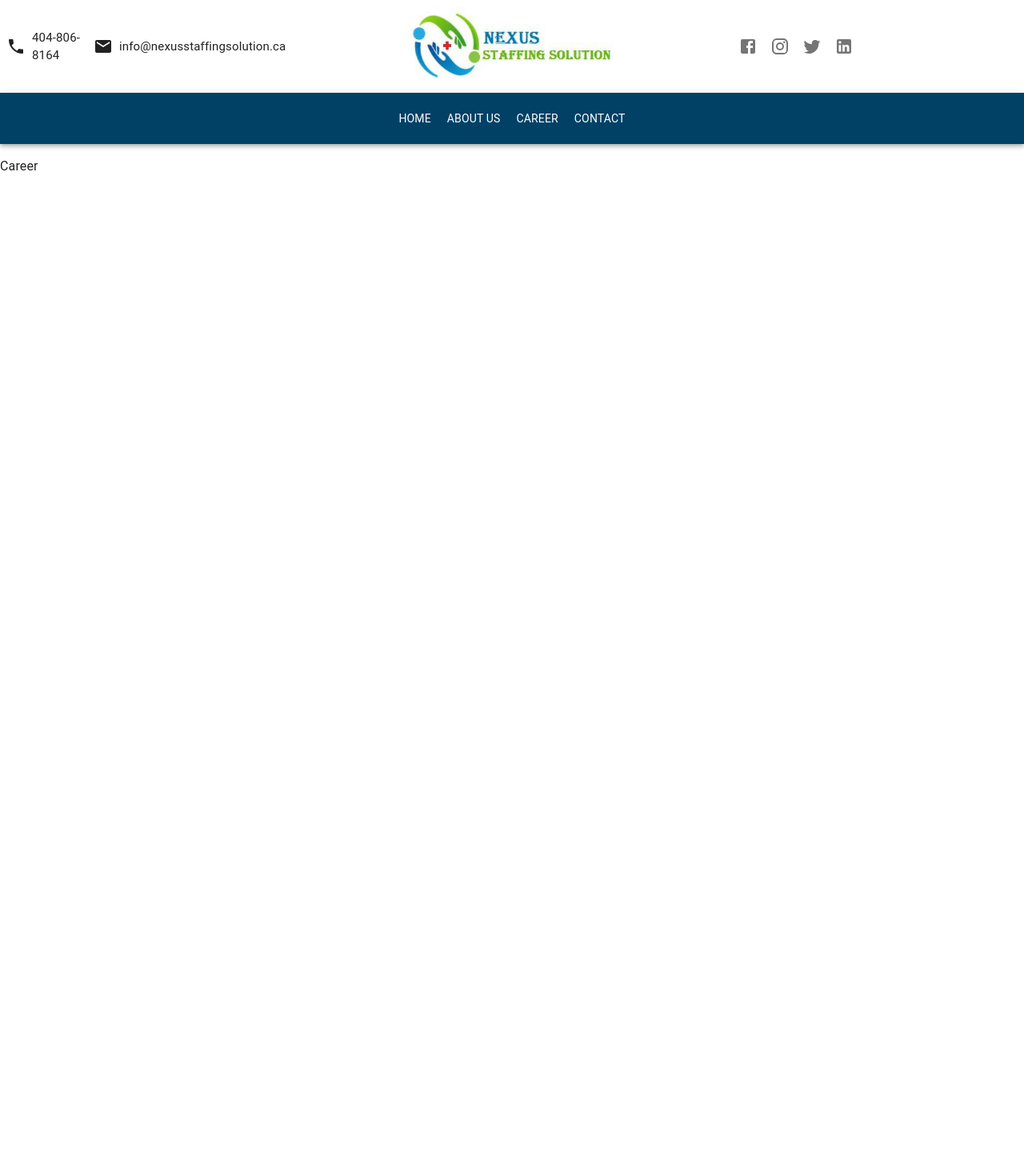
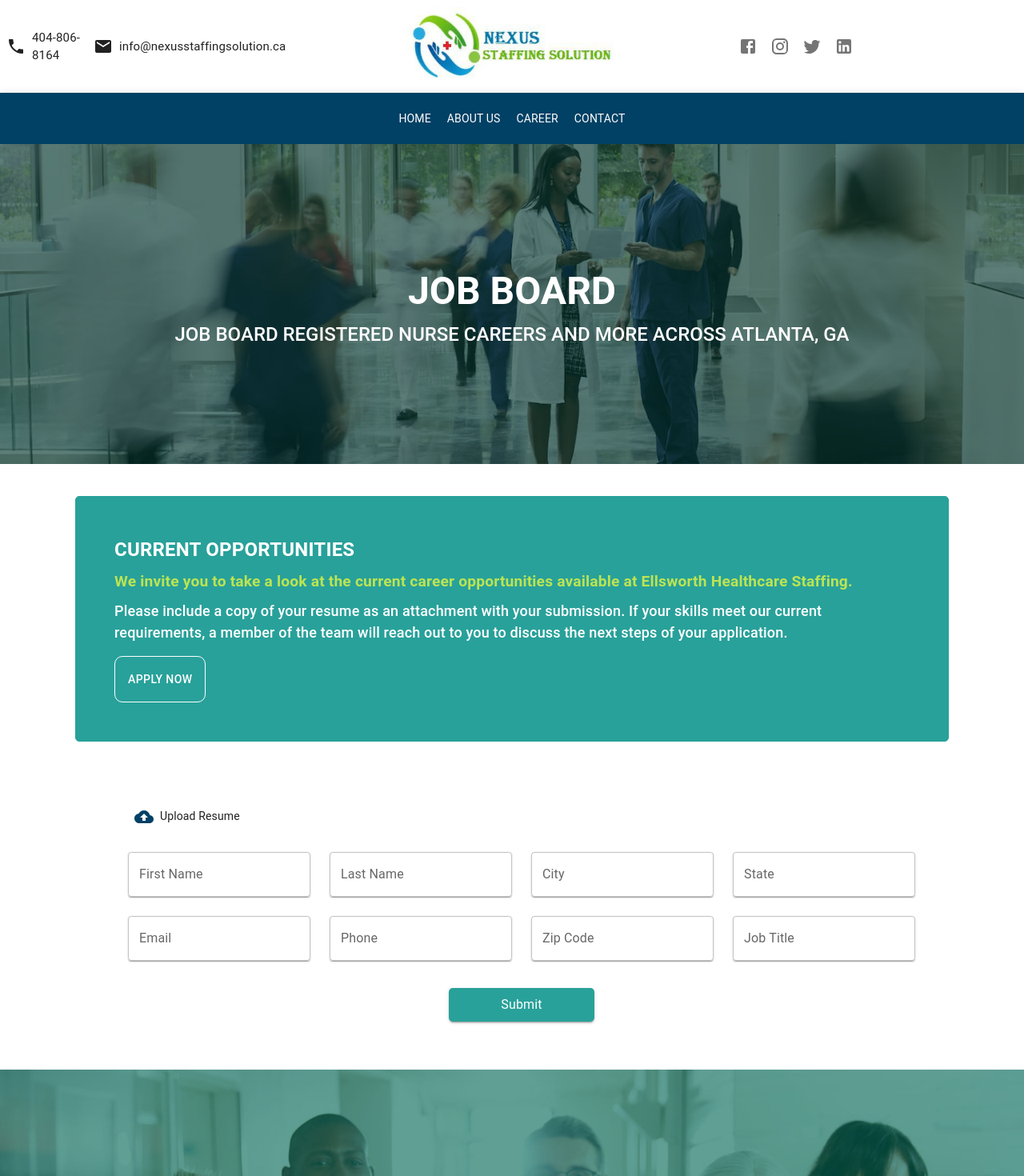
Before and after one commit to Pistah-boyz/nexushealthcare, a React (Create React App) app: page /career in a window 1280 px wide. Before the commit this address had no page. Shown: the top 1470 px of the page at 80% size. Before the commit the page ends 800 px from the top, so only its background shows below. Built offline with nearby package versions, Linux system fonts and the light colour scheme.

Commit message:
carrer and about changes

```diff
--- a/src/components/About.jsx
+++ b/src/components/About.jsx
@@ -3,8 +3,9 @@ import React from "react";
 import { Box, Typography, Grid } from "@mui/material";
 import { makeStyles } from "@mui/styles";
 
+import Footer from "./Footer";
 import img1 from "../images/about_img1.jpg";
-import Footer from "./Footer";
+import CommonBoxImg from "./CommonBoxImg";
 
 const useStyles = makeStyles({
   imgtranscolor: {
@@ -51,50 +52,11 @@ const About = () => {
   const classes = useStyles();
   return (
     <>
-      <Box
-        className={classes.imgtranscolor}
-        sx={{
-          backgroundImage: `url(${img1})`,
-          backgroundSize: "cover",
-          backgroundPosition: "center",
-          position: "relative",
-          height: 400,
-        }}
-      >
-        <Box
-          sx={{
-            backgroundColor: "rgba(0, 0, 0, 0.5)",
-            position: "absolute",
-            top: 0,
-            left: 0,
-            width: "100%",
-            height: "100%",
-            display: "flex",
-            alignItems: "center",
-            justifyContent: "center",
-          }}
-        >
-          <Box>
-            <Typography
-              variant="h3"
-              color="white"
-              sx={{ textAlign: "center", fontWeight: 400, padding: "10px" }}
-            >
-              ABOUT OUR{" "}
-              <Box component="span" sx={{ fontWeight: 700 }}>
-                ORGANIZATION
-              </Box>
-            </Typography>
-            <Typography
-              variant="h5"
-              color="white"
-              sx={{ textAlign: "center", fontWeight: 700 }}
-            >
-              AN EXPERIENCED HEALTHCARE STAFFING AGENCY IN ATLANTA, GA
-            </Typography>
-          </Box>
-        </Box>
-      </Box>
+      <CommonBoxImg
+        img={img1}
+        txt1="ABOUT OUR ORGANIZATION"
+        txt2="AN EXPERIENCED HEALTHCARE STAFFING AGENCY IN ATLANTA, GA"
+      />
       <div className={classes.root}>
         <Grid container>
           <Grid item xs={12} md={6}>
--- a/src/components/Career.jsx
+++ b/src/components/Career.jsx
@@ -1,12 +1,187 @@
-import React from 'react'
-import { Box } from "@mui/material";
+import React from "react";
+import {
+  Button,
+  Grid,
+  Paper,
+  Typography,
+  TextField,
+  IconButton,
+} from "@mui/material";
+import { CloudUpload } from "@mui/icons-material";
 
+import CommonBoxImg from "./CommonBoxImg";
+import img1 from "../images/about_img1.jpg";
+import Footer from "./Footer";
+
+const style = {
+  c_container: {
+    border: "1px solid #28a19a",
+    padding: "3rem",
+    background: "#28a19a",
+    borderRadius: "5px",
+  },
+  career_h3: {
+    marginBottom: "0.5rem",
+    fontSize: "1.5rem",
+    fontWeight: "700",
+    color: "#fff",
+  },
+  career_h4: {
+    marginBottom: "0.5rem",
+    color: "#bce452",
+    fontSize: "1.2rem",
+    fontWeight: "600",
+  },
+  carrer_p: {
+    fontSize: "18px",
+    fontWeight: "500",
+    color: "#fff",
+    marginBottom: "1rem",
+  },
+  btn_1: {
+    border: "1px solid #fff",
+    color: "#fff",
+    padding: "1rem",
+    borderRadius: "10px",
+  },
+  root: {
+    flexGrow: 1,
+    padding: "10px",
+  },
+  paper: {
+    padding: "10px",
+    textAlign: "center",
+    color: "#555",
+  },
+  form: {
+    marginTop: "10px",
+  },
+  submitButton: {
+    display: "flex",
+    justifyContent: "center",
+    alignItems: "center",
+    marginTop: "10px",
+  },
+  formfield: {
+    margin: "auto",
+    width: "80%",
+  },
+};
 const Career = () => {
   return (
-    <Box>
-      <p>Career</p>
-    </Box>
-  )
-}
+    <>
+      <CommonBoxImg
+        img={img1}
+        txt1="JOB BOARD"
+        txt2="JOB BOARD REGISTERED NURSE CAREERS AND MORE ACROSS ATLANTA, GA"
+      />
+      <Typography component="div" sx={{ padding: "1rem" }}>
+        <Typography
+          component="div"
+          sx={{
+            display: "flex",
+            padding: "1.5rem",
+            margin: "auto",
+          }}
+          className="container_flex"
+        >
+          <Typography component="div" sx={style.c_container}>
+            <Typography component="h3" sx={style.career_h3}>
+              CURRENT OPPORTUNITIES
+            </Typography>
+            <Typography component="h4" sx={style.career_h4}>
+              We invite you to take a look at the current career opportunities
+              available at Ellsworth Healthcare Staffing.
+            </Typography>
+            <Typography component="p" sx={style.carrer_p}>
+              Please include a copy of your resume as an attachment with your
+              submission. If your skills meet our current requirements, a member
+              of the team will reach out to you to discuss the next steps of
+              your application.
+            </Typography>
+            <Button sx={style.btn_1}>Apply Now</Button>
+          </Typography>
+        </Typography>
+      </Typography>
+      <Typography component="div" sx={style.root}>
+        <Grid container justify="center" spacing={3} sx={style.formfield}>
+          <Grid item xs={12}>
+            <IconButton color="primary" aria-label="Upload Resume">
+              <CloudUpload />
+            </IconButton>
+            <Typography component="span" sx={{ fontSize: "14px" }}>
+              Upload Resume
+            </Typography>
+          </Grid>
+          <Grid item xs={12} md={3}>
+            <Paper className={style.paper}>
+              <TextField fullWidth label="First Name" />
+            </Paper>
+          </Grid>
+          <Grid item xs={12} md={3}>
+            <Paper className={style.paper}>
+              <TextField fullWidth label="Last Name" />
+            </Paper>
+          </Grid>
+          <Grid item xs={12} md={3}>
+            <Paper className={style.paper}>
+              <TextField fullWidth label="City" />
+            </Paper>
+          </Grid>
+          <Grid item xs={12} md={3}>
+            <Paper className={style.paper}>
+              <TextField fullWidth label="State" />
+            </Paper>
+          </Grid>
+          <Grid item xs={12} md={3}>
+            <Paper className={style.paper}>
+              <TextField fullWidth label="Email" />
+            </Paper>
+          </Grid>
+          <Grid item xs={12} md={3}>
+            <Paper className={style.paper}>
+              <TextField fullWidth label="Phone" />
+            </Paper>
+          </Grid>
+          <Grid item xs={12} md={3}>
+            <Paper className={style.paper}>
+              <TextField fullWidth label="Zip Code" />
+            </Paper>
+          </Grid>
+          <Grid item xs={12} md={3}>
+            <Paper className={style.paper}>
+              <TextField fullWidth label="Job Title" />
+            </Paper>
+          </Grid>
+          <Grid item xs={12} md={12} sx={style.submitButton}>
+            <Button
+              variant="contained"
+              sx={{
+                borderRadius: "5px",
+                backgroundColor: "#28A19A",
+                color: "#fff",
+              }}
+            >
+              <Typography
+                component="span"
+                sx={{
+                  width: "150px",
+                  height: "30px",
+                  lineHeight: "30px",
+                  textTransform: "none",
+                }}
+              >
+                Submit
+              </Typography>
+            </Button>
+          </Grid>
+        </Grid>
+      </Typography>
+      <Typography component="div" sx={{marginTop:"50px"}}>
+        <Footer />
+      </Typography>
+    </>
+  );
+};
 
-export default Career
+export default Career;
--- /dev/null
+++ b/src/components/CommonBoxImg.jsx
@@ -0,0 +1,61 @@
+import React from "react";
+
+import { Box, Typography } from "@mui/material";
+
+const CommonBoxImg = ({ img, txt1, txt2 }) => {
+  const styles = {
+    img_container: {
+      backgroundImage: `url(${img})`,
+      backgroundSize: "cover",
+      backgroundPosition: "center",
+      position: "relative",
+      height: 400,
+      "&::before": {
+        content: "''",
+        position: "absolute",
+        top: 0,
+        left: 0,
+        opacity: 0.5,
+        width: "100%",
+        height: "100%",
+        background: "rgb(1 255 210 / 50%)",
+        transition: "opacity 0.5s ease",
+      },
+    },
+    box_content: {
+      backgroundColor: "rgba(0, 0, 0, 0.5)",
+      position: "absolute",
+      top: 0,
+      left: 0,
+      width: "100%",
+      height: "100%",
+      display: "flex",
+      alignItems: "center",
+      justifyContent: "center",
+    },
+  };
+  return (
+    <Box sx={styles.img_container}>
+      <Box sx={styles.box_content}>
+        <Box>
+          <Typography
+            variant="h3"
+            color="white"
+            sx={{ textAlign: "center", fontWeight: 700, padding: "10px" }}
+          >
+            {txt1}
+          </Typography>
+          <Typography
+            variant="h5"
+            color="white"
+            sx={{ textAlign: "center", fontWeight: 500 }}
+          >
+            {txt2}
+          </Typography>
+        </Box>
+      </Box>
+    </Box>
+  );
+};
+
+export default CommonBoxImg;
--- a/src/index.css
+++ b/src/index.css
@@ -1,7 +1,12 @@
-.navbar-link{
-    text-decoration: none;
-    text-transform: uppercase;
-    padding: 10px 10px;
-    font-size: 14px;
-    color: #fff;
+.navbar-link {
+  text-decoration: none;
+  text-transform: uppercase;
+  padding: 10px 10px;
+  font-size: 14px;
+  color: #fff;
 }
+@media screen and (min-width: 1200px) {
+  .container_flex {
+    width: 1140px;
+  }
+}
```
Also changed, not shown: 1 other file (tests, documents, lock files or other folders).
